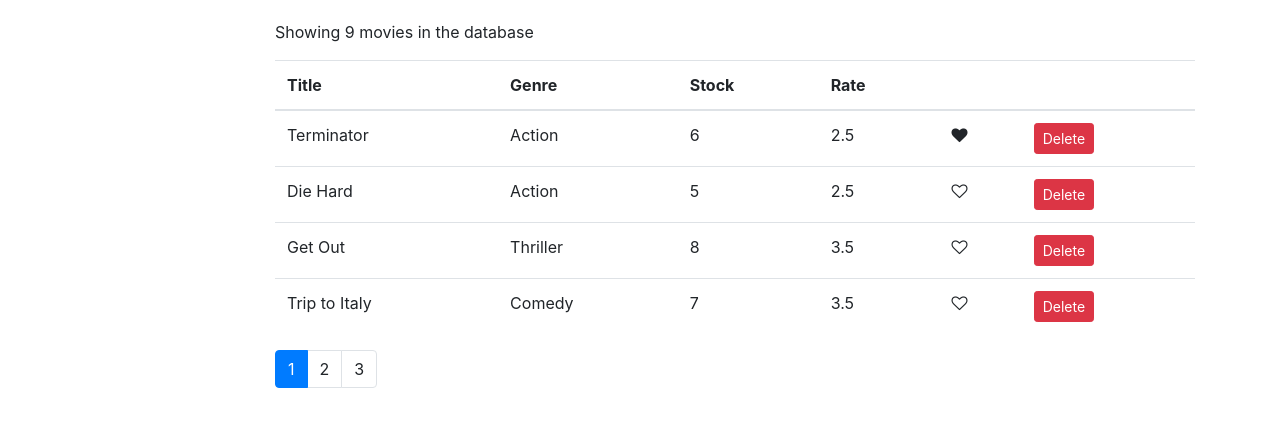
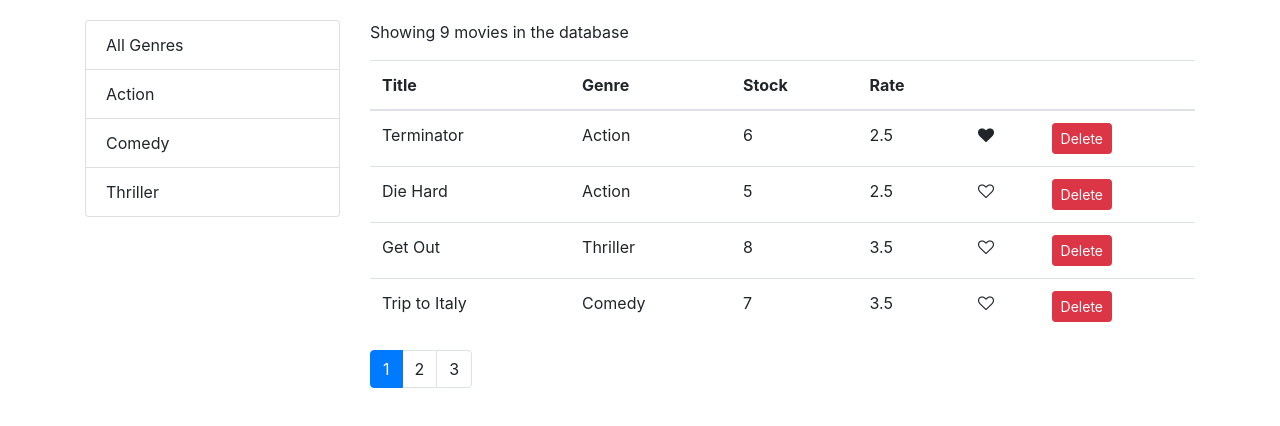
Before and after one commit to LimStevenLBW/vidly, a React (Create React App) app: page / in a window 1280 px wide. Shown: the top 426 px of the page. Built offline with nearby package versions, Linux system fonts and the light colour scheme.

Commit message:
Filter Options Completed

```diff
--- a/src/components/Movies.jsx
+++ b/src/components/Movies.jsx
@@ -12,14 +12,16 @@ class Movies extends Component {
         movies: [],
         pageSize: 4,
         currentPage: 1,
-        genres: []
+        genres: [],
+        selectedGenre: null
     }
 
     //When an instance of this component is rendered in the dom, trigger
     componentDidMount() {
         //Movies and Genres were initialized to empty arrays at first to ensure they were not undefined, once a server response
-        //is acquired, we update the component state
-        this.setState({ movies: getMovies(), genres: getGenres() })
+        //is acquired, we update the component state, include an All Genres Filter
+        const genres = [{ name: 'All Genres' }, ...getGenres()];
+        this.setState({ movies: getMovies(), genres })
     }
     /*
         OnClick handler to delete movies from the displayed table
@@ -47,17 +49,23 @@ class Movies extends Component {
     };
 
     handleGenreSelect = (genre) => {
-        console.log(genre);
+        //Also reset current page to 1 to avoid bugs
+        this.setState({ selectedGenre: genre, currentPage: 1 })
     }
 
     render() {
         //object destructuring
-        const { length: count } = this.state.movies;
-        const { pageSize, currentPage, movies: allMovies } = this.state;
+        //const { length: count } = this.state.movies;
+        const { pageSize, currentPage, movies: allMovies, selectedGenre } = this.state;
 
-        const movies = paginate(allMovies, currentPage, pageSize);
+        //If there is a selected genre(All Genres doesnt have an id), implement a filter
+        const filteredMovies = selectedGenre && selectedGenre._id ?
+            allMovies.filter(movie => movie.genre._id === selectedGenre._id)
+            : allMovies
 
-        if (count === 0) {
+        const movies = paginate(filteredMovies, currentPage, pageSize);
+
+        if (filteredMovies.length === 0) {
             return <p>
                 Looks like there aren't any movies in the database
             </p>
@@ -65,10 +73,16 @@ class Movies extends Component {
         //2 Column Bootstrap Layout
         return (
             <div className="row">
-                <div className="col-2">
-                    <ListGroup items={this.state.genres} onItemSelect={this.handleGenreSelect} />
+                <div className="col-3">
+                    <ListGroup
+                        items={this.state.genres}
+                        onItemSelect={this.handleGenreSelect}
+                        textProperty="name"
+                        valueProperty="_id"
+                        selectedItem={this.state.selectedGenre}
+                    />
                 </div>
-                <div className="col"> <p>Showing {count} movies in the database</p>
+                <div className="col"> <p>Showing {filteredMovies.length} movies in the database</p>
                     <table className="table">
                         <thead>
                             <tr>
@@ -101,7 +115,7 @@ class Movies extends Component {
                     </table>
 
                     <Pagination
-                        itemsCount={count}
+                        itemsCount={filteredMovies.length}
                         pageSize={pageSize}
                         onPageChange={this.handlePageChange}
                         currentPage={currentPage}
--- a/src/components/common/ListGroup.jsx
+++ b/src/components/common/ListGroup.jsx
@@ -1,7 +1,25 @@
 import React, { Component } from 'react';
+//BootStrap ListGroup component
+const ListGroup = (props) => {
+    //Decoupled to use any json list
+    const { items, textProperty, valueProperty, onItemSelect, selectedItem } = props;
 
-const ListGroup = () => {
-    return ( null );
+    return (
+        < ul className="list-group">
+            {items.map(item => (
+                <li key={item[valueProperty]}
+                    className={item === selectedItem ? "list-group-item active" : "list-group-item"}
+                    onClick={() => onItemSelect(item)} >
+                    {item[textProperty]}
+                </li>
+            ))
+            }
+        </ul >);
 }
 
+ListGroup.defaultProps = {
+    textProperty: "name",
+    valueProperty: "_id"
+};
+
 export default ListGroup;
```
